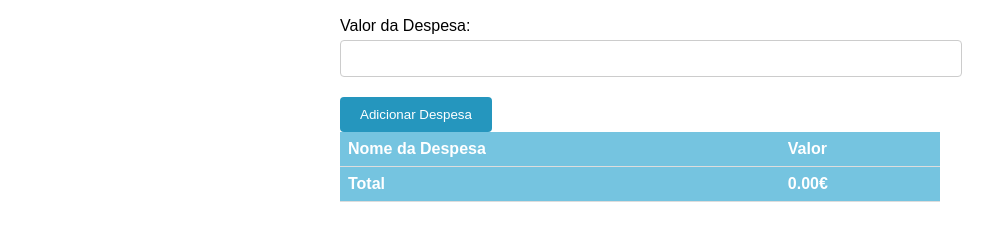
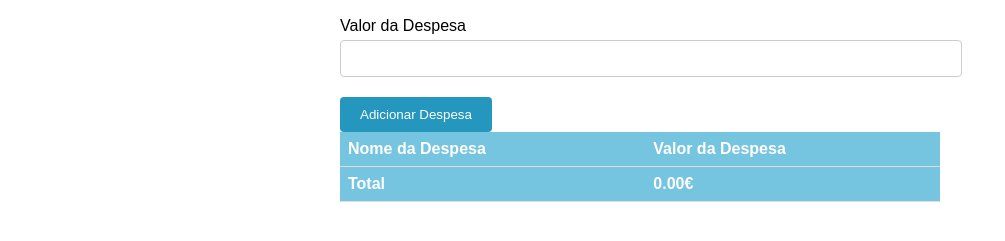
Before and after one commit to daniel535/cDespesas2, a plain HTML site: page index.html in a window 1280 px wide. Shown: the part 163-404 px from the top of the page, without its empty margins (0-1005 px from the left). Drawn offline with Linux system fonts and the light colour scheme.

Commit message:
Alteracao das labels do site

```diff
--- a/index.html
+++ b/index.html
@@ -72,11 +72,11 @@
     <h1>Controlo de Despesas</h1>
     <form id="expenseForm">
       <div class="form-group">
-        <label for="expenseName">Nome da Despesa:</label>
+        <label for="expenseName">Nome da Despesa</label>
         <input type="text" id="expenseName" required>
       </div>
       <div class="form-group">
-        <label for="expenseAmount">Valor da Despesa:</label>
+        <label for="expenseAmount">Valor da Despesa</label>
         <input type="number" id="expenseAmount" min="0" step="0.01" required>
       </div>
       <input type="submit" value="Adicionar Despesa">
@@ -85,7 +85,7 @@
       <thead>
         <tr>
           <th>Nome da Despesa</th>
-          <th>Valor</th>
+          <th>Valor da Despesa</th>
         </tr>
       </thead>
       <tbody id="expenseTableBody">
```
